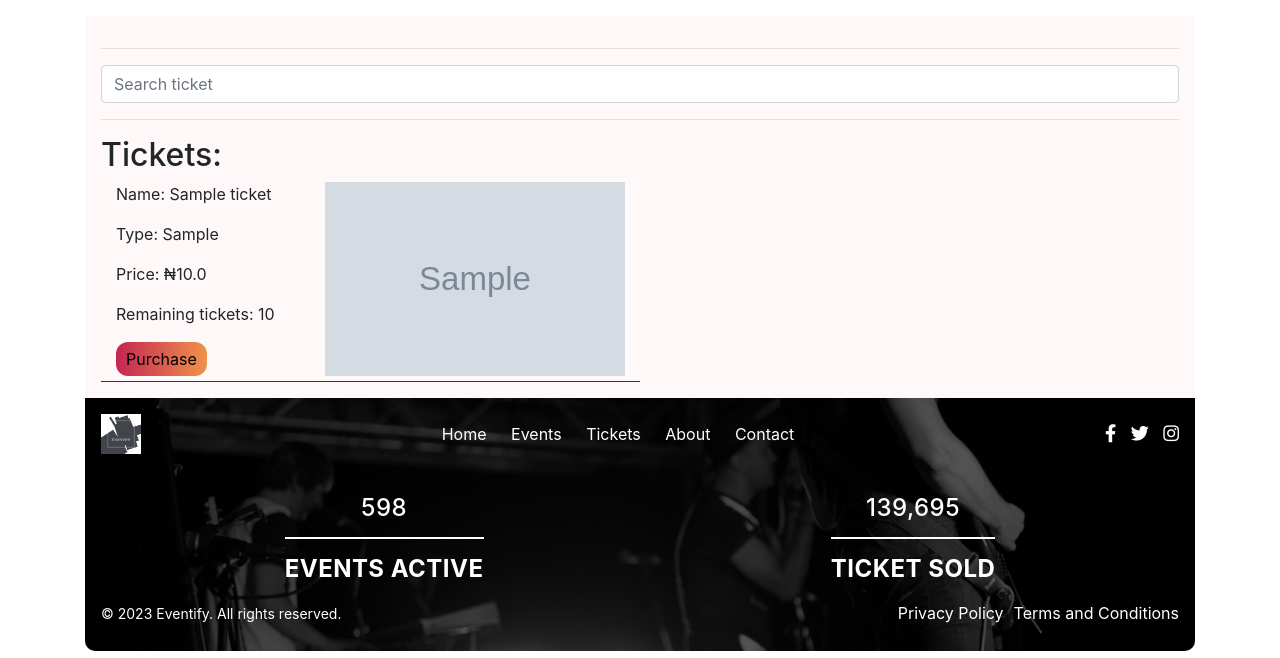
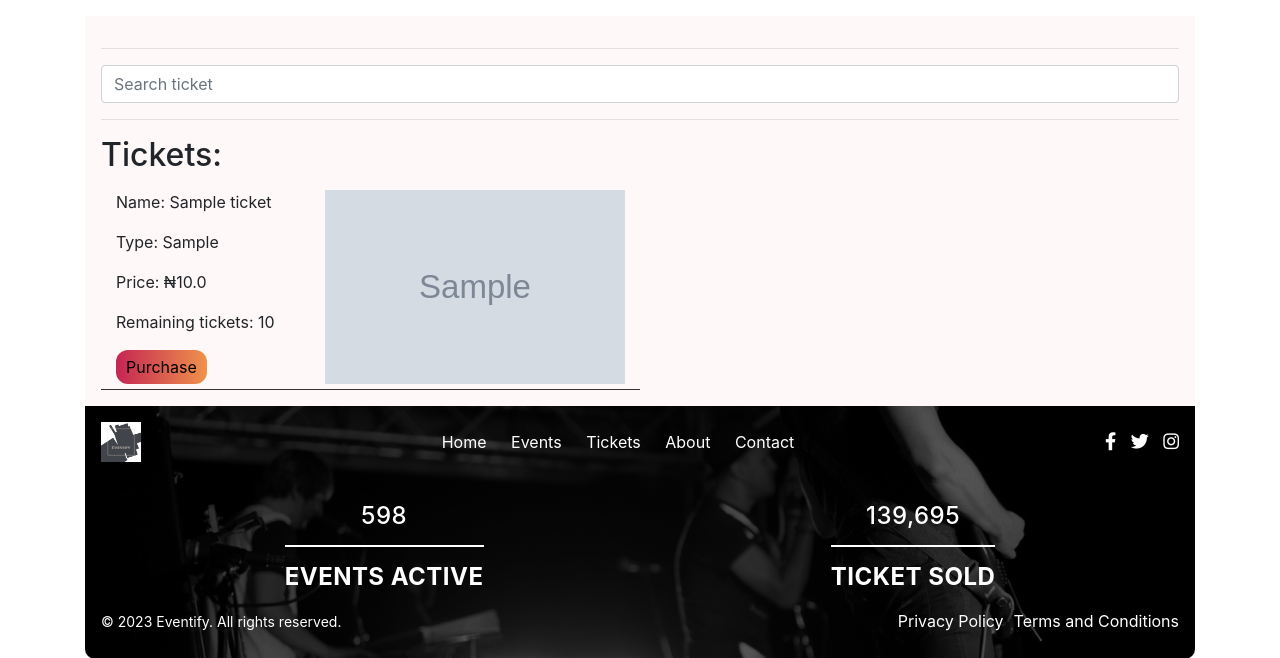
Before and after one commit to CrimsonKarma44/Eventify, a Django app: page /ticket/tickets/all in a window 1280 px wide. Shown: the part 50-708 px from the top of the page. Run offline with Django 4.2, Linux system fonts and the light colour scheme; tables that the repository leaves empty hold one stand-in row (values such as "Sample post"); grey boxes marked "Sample" are stand-in pictures.

Commit message:
added padding top to tickets

```diff
--- a/Porfolio/templates/tickets.html
+++ b/Porfolio/templates/tickets.html
@@ -9,7 +9,7 @@
    <h2 class="tickets-heading">Tickets:</h2>
    <div class="allticket-main">
        {% for ticket in tickets %}
-          <div class="col-xs-12 col-md-6 col-sm-12 inside-allticket ">
+          <div class="col-xs-12 col-md-6 col-sm-12 inside-allticket pt-2">
              <div class="allticket-left">
                 <p>Name: {{ ticket.name }}</p>
                 <p>Type: {{ ticket.ticket_type }}</p>
```
